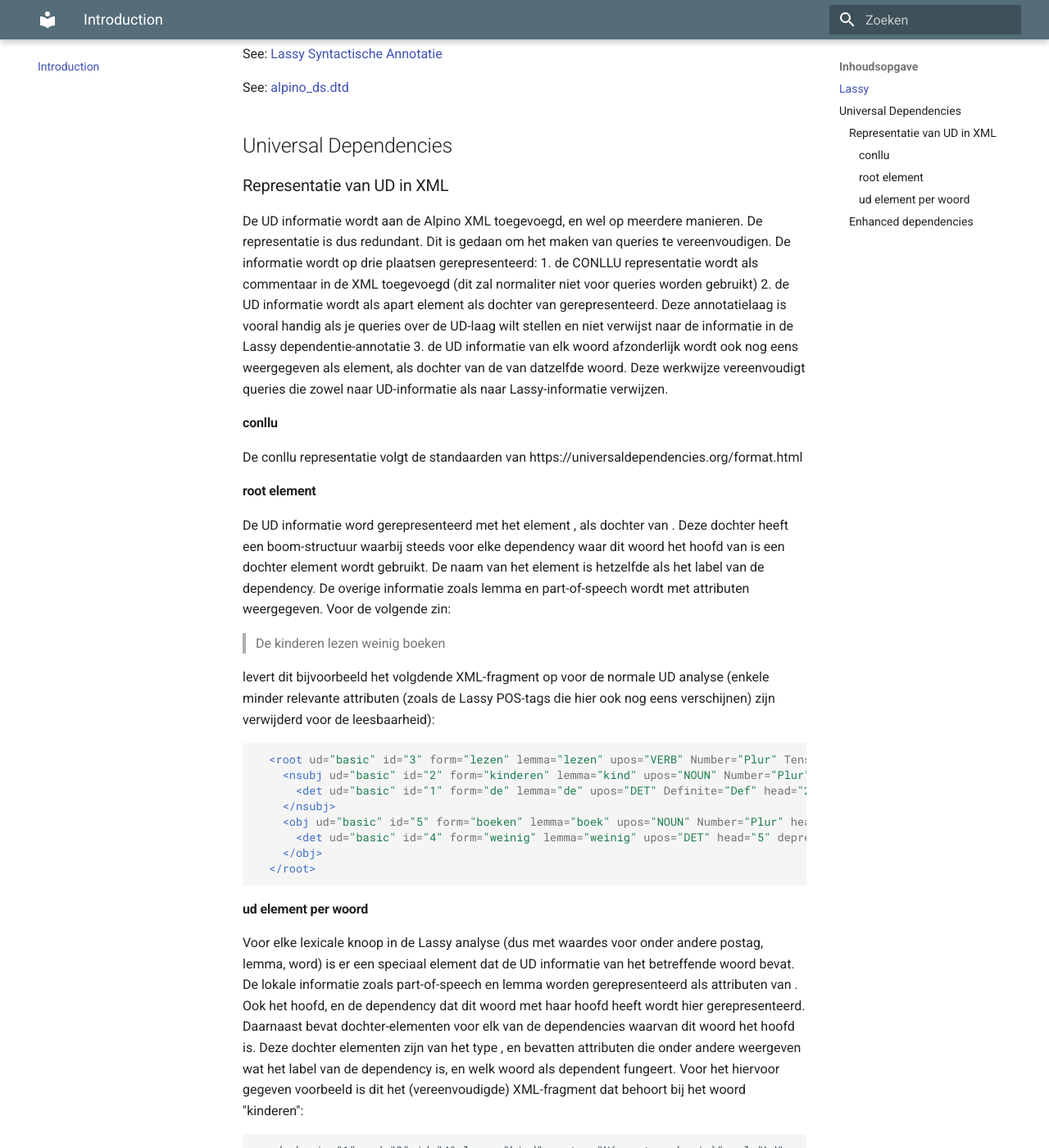
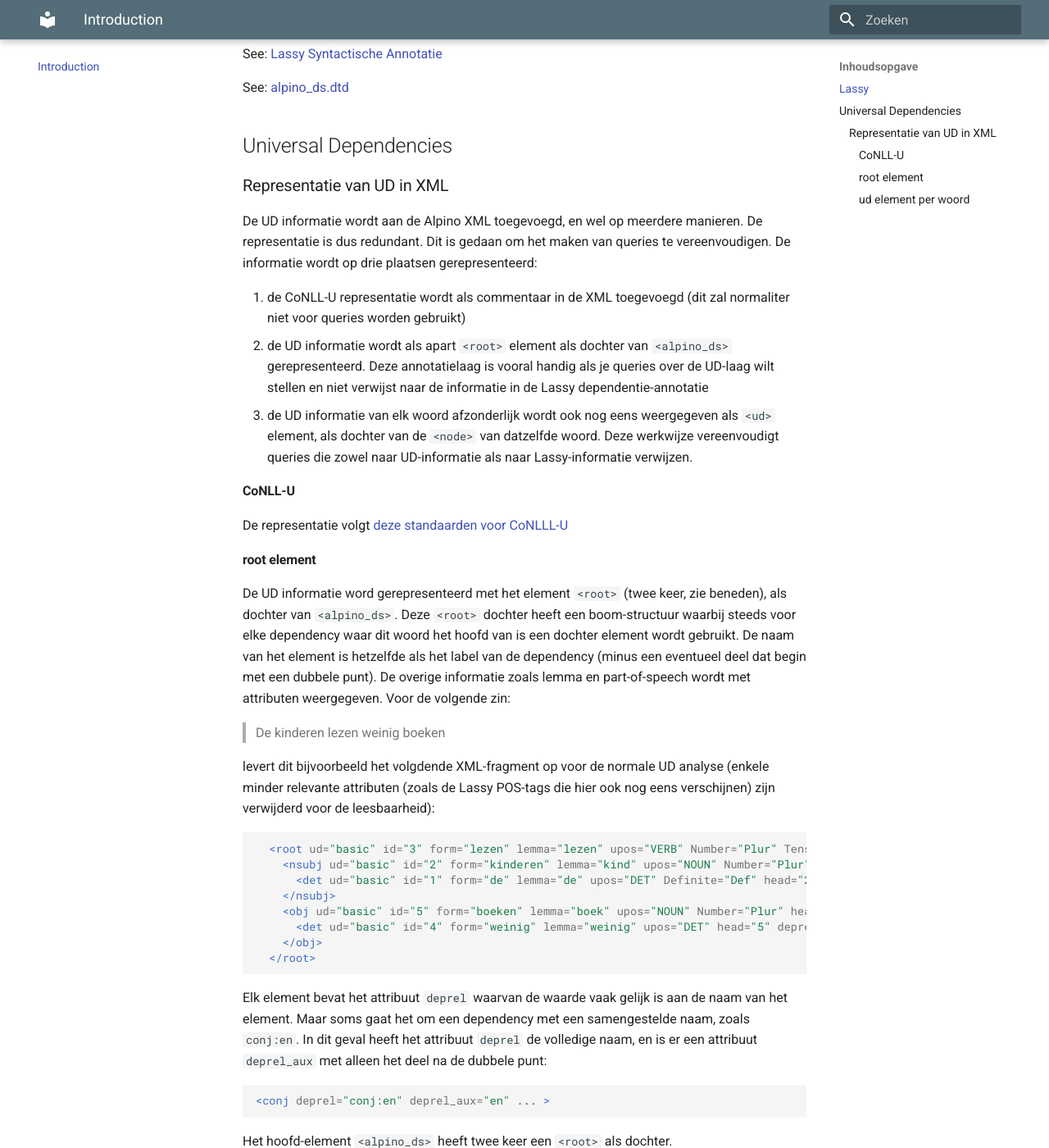
Before and after one commit to rug-compling/alud-docs, an MkDocs documentation site: the page built from docs/index.md, in a window 1280 px wide and 1400 px high, scrolled down 226 px. Shown: the whole window at 82% size. Built offline with MkDocs 1.6.1 and Material for MkDocs 9.7.7, drawn with Linux system fonts in a browser that asks for light colours; some of the changed text lies outside the part shown.

Commit message:
Introductie: verschillende toevoegingen

````diff
--- a/docs/index.md
+++ b/docs/index.md
@@ -10,23 +10,44 @@ See: [alpino_ds.dtd](https://github.com/rug-compling/Alpino/blob/master/Treebank
 
 ### Representatie van UD in XML
 
-De UD informatie wordt aan de Alpino XML toegevoegd, en wel op meerdere manieren. De representatie is dus redundant. Dit is gedaan om het maken van queries te vereenvoudigen.
+De UD informatie wordt aan de Alpino XML toegevoegd, en wel op
+meerdere manieren. De representatie is dus redundant. Dit is gedaan om
+het maken van queries te vereenvoudigen.
 De informatie wordt op drie plaatsen gerepresenteerd:
-1. de CONLLU representatie wordt als commentaar in de XML toegevoegd (dit zal normaliter niet voor queries worden gebruikt)
-2. de UD informatie wordt als apart <root> element als dochter van <alpino_ds> gerepresenteerd. Deze annotatielaag is vooral handig als je queries over de UD-laag wilt stellen en niet verwijst naar de informatie in de Lassy dependentie-annotatie
-3. de UD informatie van elk woord afzonderlijk wordt ook nog eens weergegeven als <ud> element, als dochter van de <node> van datzelfde woord. Deze werkwijze vereenvoudigt queries die zowel naar UD-informatie als naar Lassy-informatie verwijzen.
 
-#### conllu
+ 1. de CoNLL-U representatie wordt als commentaar in de XML toegevoegd
+    (dit zal normaliter niet voor queries worden gebruikt)
+ 2. de UD informatie wordt als apart `<root>` element als dochter van
+    `<alpino_ds>` gerepresenteerd. Deze annotatielaag is vooral handig
+    als je queries over de UD-laag wilt stellen en niet verwijst naar
+    de informatie in de Lassy dependentie-annotatie
+ 3. de UD informatie van elk woord afzonderlijk wordt ook nog eens
+    weergegeven als `<ud>` element, als dochter van de `<node>` van
+    datzelfde woord. Deze werkwijze vereenvoudigt queries die zowel
+    naar UD-informatie als naar Lassy-informatie verwijzen.
 
-De conllu representatie volgt de standaarden van https://universaldependencies.org/format.html
+#### CoNLL-U
+
+De representatie volgt [deze standaarden voor CoNLLL-U](https://universaldependencies.org/format.html)
 
 #### root element
 
-De UD informatie word gerepresenteerd met het element <root>, als dochter van <alpino_ds>. Deze <root> dochter heeft een boom-structuur waarbij steeds voor elke dependency waar dit woord het hoofd van is een dochter element wordt gebruikt. De naam van het element is hetzelfde als het label van de dependency. De overige informatie zoals lemma en part-of-speech wordt met attributen weergegeven. Voor de volgende zin:
+De UD informatie word gerepresenteerd met het element `<root>` (twee
+keer, zie beneden), als
+dochter van `<alpino_ds>`. Deze `<root>` dochter heeft een
+boom-structuur waarbij steeds voor elke dependency waar dit woord het
+hoofd van is een dochter element wordt gebruikt. De naam van het
+element is hetzelfde als het label van de dependency (minus een
+eventueel deel dat begin met een dubbele punt). De overige
+informatie zoals lemma en part-of-speech wordt met attributen
+weergegeven. Voor de volgende zin:
 
 > De kinderen lezen weinig boeken
 
-levert dit bijvoorbeeld het volgdende XML-fragment op voor de normale UD analyse (enkele minder relevante attributen (zoals de Lassy POS-tags die hier ook nog eens verschijnen) zijn verwijderd voor de leesbaarheid):
+levert dit bijvoorbeeld het volgdende XML-fragment op voor de normale
+UD analyse (enkele minder relevante attributen (zoals de Lassy
+POS-tags die hier ook nog eens verschijnen) zijn verwijderd voor de
+leesbaarheid):
 
 ```xml
 
@@ -40,21 +61,113 @@ levert dit bijvoorbeeld het volgdende XML-fragment op voor de normale UD analyse
   </root>
 ```
 
+Elk element bevat het attribuut `deprel` waarvan de waarde vaak gelijk
+is aan de naam van het element. Maar soms gaat het om een dependency
+met een samengestelde naam, zoals `conj:en`. In dit geval heeft het
+attribuut `deprel` de volledige naam, en is er een attribuut
+`deprel_aux` met alleen het deel na de dubbele punt:
+
+
+```xml
+<conj deprel="conj:en" deprel_aux="en" ... >
+```
+
+Het hoofd-element `<alpino_ds>` heeft twee keer een `<root>` als dochter.
+
+Onder
+de eerste `<root>` worden de standaard dependency-relaties
+gerepresenteerd (gebaseerd op de kolommen `HEAD` en `DEPREL` in het
+CoNLL-U-formaat). Elk element heeft hier het attribuut `ud="basic"`.
+
+Onder de tweede `<root>` worden de enhanced dependency-relaties
+gerepresenteerd (gebaseerd op de kolom `DEPS` in het
+CoNLL-U-formaat).  Elk element heeft hier het attribuut `ud="enhanced"`.
+
+```xml
+<alpino_ds>
+
+  <root ud="basic" ... >
+   <nsubj ud="basic" ... > ... </nsubj>
+
+  </root>
+
+  <root ud="enhanced" ... >
+   <nsubj ud="enhanced" ... > ... </nsubj>
+
+  </root>
+
+</alpino_ds>
+```
+
+
+Enhanced dependencies kunnen lussen bevatten, waardoor deze niet
+volledig als een boom zijn weer te gegeven. In zulke gevallen wordt bij het
+vormen van de boom de lus een paar keer doorlopen om langere xpath-queries in
+meerdere richtingen mogelijk te maken. Maar na een paar niveaus wordt
+deze recursie onderbroken. Dit wordt aangegeven met het attribuut
+`recursion_limit`, zoals hier:
+
+```xml
+<obj ud="enhanced" recursion_limit="TOO DEEP" ... />
+```
+
+TODO: tabel met daarin voor elke kolom uit het CoNLL-U-formaat
+aangegeven hoe die info wordt opgenomen in `<root>` en daaronder.
+
 #### ud element per woord
 
-Voor elke lexicale knoop in de Lassy analyse (dus <node> met waardes voor onder andere postag, lemma, word) is er een speciaal <ud> element dat de UD informatie van het betreffende woord bevat. De lokale informatie zoals part-of-speech en lemma worden gerepresenteerd als attributen van <ud>. Ook het hoofd, en de dependency dat dit woord met haar hoofd heeft wordt hier gerepresenteerd. Daarnaast bevat <ud> dochter-elementen voor elk van de dependencies waarvan dit woord het hoofd is. Deze dochter elementen zijn van het type <dep>, en bevatten attributen die onder andere weergeven wat het label van de dependency is, en welk woord als dependent fungeert. Voor het hiervoor gegeven voorbeeld is dit het (vereenvoudigde) XML-fragment dat behoort bij het woord "kinderen":
+Voor elke lexicale knoop in de Lassy analyse (dus `<node>` met waardes
+voor onder andere postag, lemma, word) is er een speciaal `<ud>`
+element dat de UD informatie van het betreffende woord bevat. De
+lokale informatie zoals part-of-speech en lemma worden gerepresenteerd
+als attributen van `<ud>`. Ook het hoofd, en de dependency dat dit
+woord met haar hoofd heeft wordt hier gerepresenteerd. Daarnaast bevat
+`<ud>` dochter-elementen `<dep>`, een voor elk van de **enhanced** dependencies waarvan dit woord
+het hoofd is.  Voor het hiervoor
+gegeven voorbeeld is dit het (vereenvoudigde) XML-fragment dat behoort
+bij het woord "kinderen":
 
-```
+
+```xml
 <node begin="1" end="2" id="4" lemma="kind" postag="N(soort,mv,basis)" rel="hd" word="kinderen">
-  <ud id="2" form="kinderen" lemma="kind" upos="NOUN" head="3" deprel="nsubj">
-    <dep id="2" head="3" deprel="nsubj"/>
+  <ud id="2" form="kinderen" lemma="kind" upos="NOUN" head="3" deprel="nsubj" deprel_main="nsubj">
+    <dep id="2" head="3" deprel="nsubj" deprel_main="nsubj"/>
   </ud>
 </node>
 ```
 
-### Enhanced dependencies
+Zowel `<ud>` als `<dep>` heeft een attribuut `deprel` dat de
+volledige naam van de dependency bevat. Het attribuut `deprel_main` heeft als waarde
+het eerste deel van de naam van de dependency wanneer het om een
+samengestelde naam gaat, of is gelijk aan `deprel` als het geen
+samengestelde naam is. Wanneer het wel om een samengestelde naam gaat,
+dan is er een attribuut `deprel_aux` dat het tweede deel van de naam
+bevat. Bijvoorbeeld:
 
-TODO
+```xml
+<ud ... deprel="compound:prt" deprel_main="compound" deprel_aux="prt">
+  <dep ... deprel="compound:prt" deprel_main="compound" deprel_aux="prt"/>
+</ud>
+```
+
+Het waarde van het attribuut `id` van het element `<ud>` is altijd
+gelijk aan de waarde van het attribuut `end` van het element `<node>`.
+Dit is het woord-index, `ID` in het CoNLL-U-formaat.
+
+Voor het attribuut `id` van het element `<dep>` geldt hetzelfde, maar
+soms is er een afwijkende waarde, met een punt er in. Hier gaat het om
+een relatie van een ingevoegd woord dan een kopie is van het woord
+waar `<node>` naar verwijst. In dit geval heeft `<dep>` ook het
+attribuut `elided`, zoals hier:
+
+```xml
+<dep id="5.1" elided="true" ... />
+```
+
+TODO: tabel met daarin voor elke kolom uit het CoNLL-U-formaat
+aangegeven hoe die info wordt opgenomen in `<ud>` en `<dep>`.
+
+
 
 
 Alles tezamen wordt het volgende voorbeeld als volgt in XML gerepresenteerd:
@@ -176,8 +289,15 @@ Alles tezamen wordt het volgende voorbeeld als volgt in XML gerepresenteerd:
 </alpino_ds>
 ```
 
+
+
 ![boom](storm-regen-tree.png)
+
+Standaard dependency-relaties:
 
 ![UD](storm-regen-ud.png)
 
+Enhanced dependency-relaties, waarin de verschillen met de vorige
+figuur blauw zijn gemarkeerd:
+
 ![EUD](storm-regen-eud.png)
````
